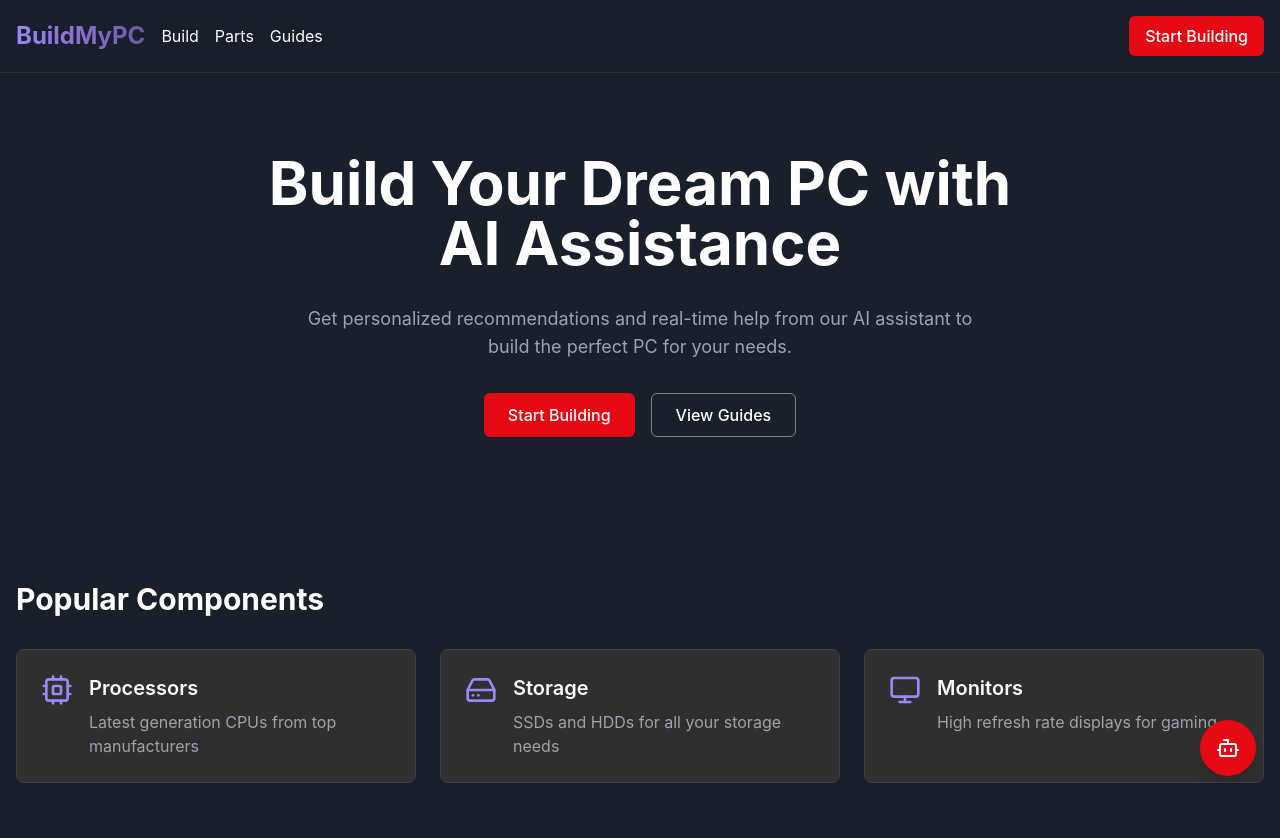
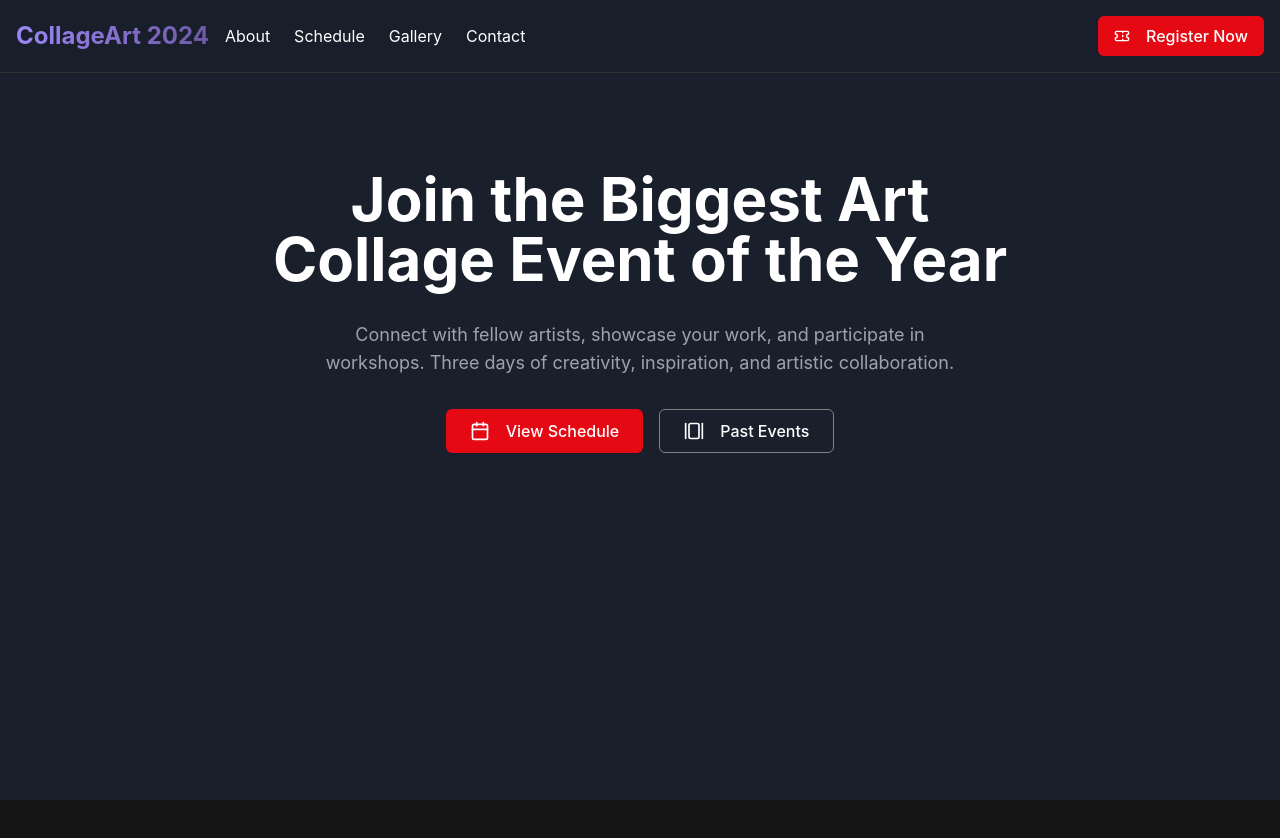
Before and after one commit to Ragesh01/cinema-vault-simulator, a React (Vite) app: page / in a window 1280 px wide. Shown: the top 838 px of the page. After the commit the page ends 800 px from the top, so only its background shows below. Built offline with nearby package versions, Linux system fonts and the light colour scheme.

Commit message:
Create collage event website

```diff
--- a/src/components/Hero.tsx
+++ b/src/components/Hero.tsx
@@ -1,25 +1,27 @@
 
 import { ButtonCustom } from './ui/button-custom';
-import { Computer } from 'lucide-react';
+import { Calendar, GalleryHorizontal } from 'lucide-react';
 
 const Hero = () => {
   return (
-    <div className="relative overflow-hidden bg-[#1A1F2C] py-20">
+    <div className="relative overflow-hidden bg-[#1A1F2C] py-24">
       <div className="container mx-auto px-4">
         <div className="flex flex-col items-center text-center space-y-8">
           <h1 className="text-4xl md:text-6xl font-bold text-white max-w-3xl">
-            Build Your Dream PC with AI Assistance
+            Join the Biggest Art Collage Event of the Year
           </h1>
           <p className="text-lg text-gray-400 max-w-2xl">
-            Get personalized recommendations and real-time help from our AI assistant
-            to build the perfect PC for your needs.
+            Connect with fellow artists, showcase your work, and participate in workshops.
+            Three days of creativity, inspiration, and artistic collaboration.
           </p>
           <div className="flex gap-4">
             <ButtonCustom size="lg">
-              Start Building
+              <Calendar className="w-5 h-5 mr-2" />
+              View Schedule
             </ButtonCustom>
             <ButtonCustom variant="outline" size="lg">
-              View Guides
+              <GalleryHorizontal className="w-5 h-5 mr-2" />
+              Past Events
             </ButtonCustom>
           </div>
         </div>
--- a/src/components/Navbar.tsx
+++ b/src/components/Navbar.tsx
@@ -1,6 +1,6 @@
 
-import { Menu } from 'lucide-react';
 import { ButtonCustom } from './ui/button-custom';
+import { Menu, Ticket } from 'lucide-react';
 
 const Navbar = () => {
   return (
@@ -9,19 +9,23 @@ const Navbar = () => {
         <div className="flex items-center justify-between">
           <div className="flex items-center space-x-4">
             <h1 className="text-2xl font-bold bg-gradient-to-r from-[#9b87f5] to-[#6E59A5] bg-clip-text text-transparent">
-              BuildMyPC
+              CollageArt 2024
             </h1>
-            <div className="hidden md:flex space-x-4">
-              <a href="#" className="hover:text-[#9b87f5] transition">Build</a>
-              <a href="#" className="hover:text-[#9b87f5] transition">Parts</a>
-              <a href="#" className="hover:text-[#9b87f5] transition">Guides</a>
+            <div className="hidden md:flex space-x-6">
+              <a href="#about" className="hover:text-[#9b87f5] transition">About</a>
+              <a href="#schedule" className="hover:text-[#9b87f5] transition">Schedule</a>
+              <a href="#gallery" className="hover:text-[#9b87f5] transition">Gallery</a>
+              <a href="#contact" className="hover:text-[#9b87f5] transition">Contact</a>
             </div>
           </div>
           <div className="flex items-center space-x-4">
             <ButtonCustom variant="ghost" className="md:hidden">
               <Menu className="h-6 w-6" />
             </ButtonCustom>
-            <ButtonCustom>Start Building</ButtonCustom>
+            <ButtonCustom>
+              <Ticket className="w-4 h-4 mr-2" />
+              Register Now
+            </ButtonCustom>
           </div>
         </div>
       </div>
--- a/src/pages/Index.tsx
+++ b/src/pages/Index.tsx
@@ -1,9 +1,6 @@
 
-import { useState } from 'react';
 import Navbar from '@/components/Navbar';
 import Hero from '@/components/Hero';
-import PCBuilder from '@/components/PCBuilder';
-import ChatButton from '@/components/ChatButton';
 
 const Index = () => {
   return (
@@ -11,9 +8,7 @@ const Index = () => {
       <Navbar />
       <main>
         <Hero />
-        <PCBuilder />
       </main>
-      <ChatButton />
     </div>
   );
 };
```
